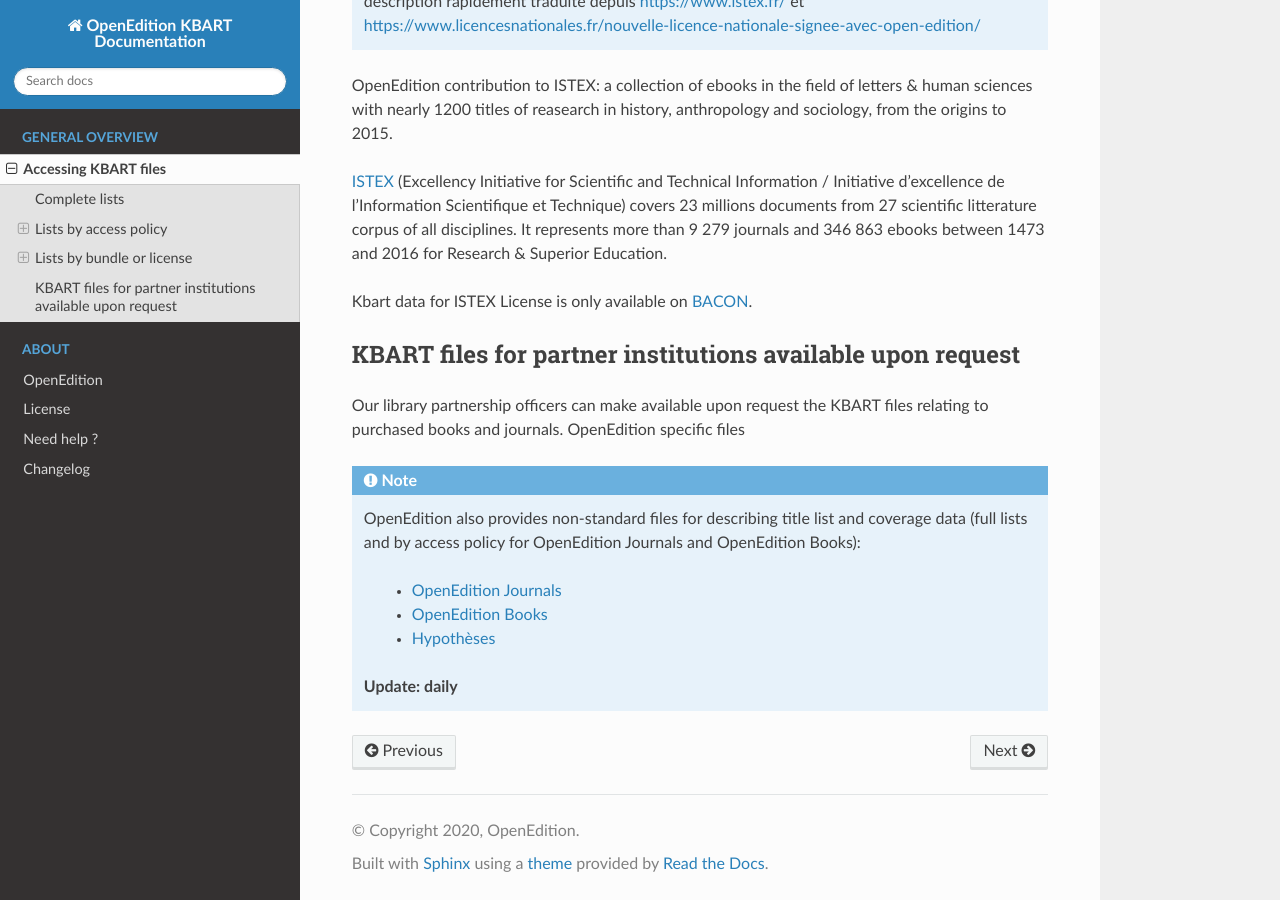
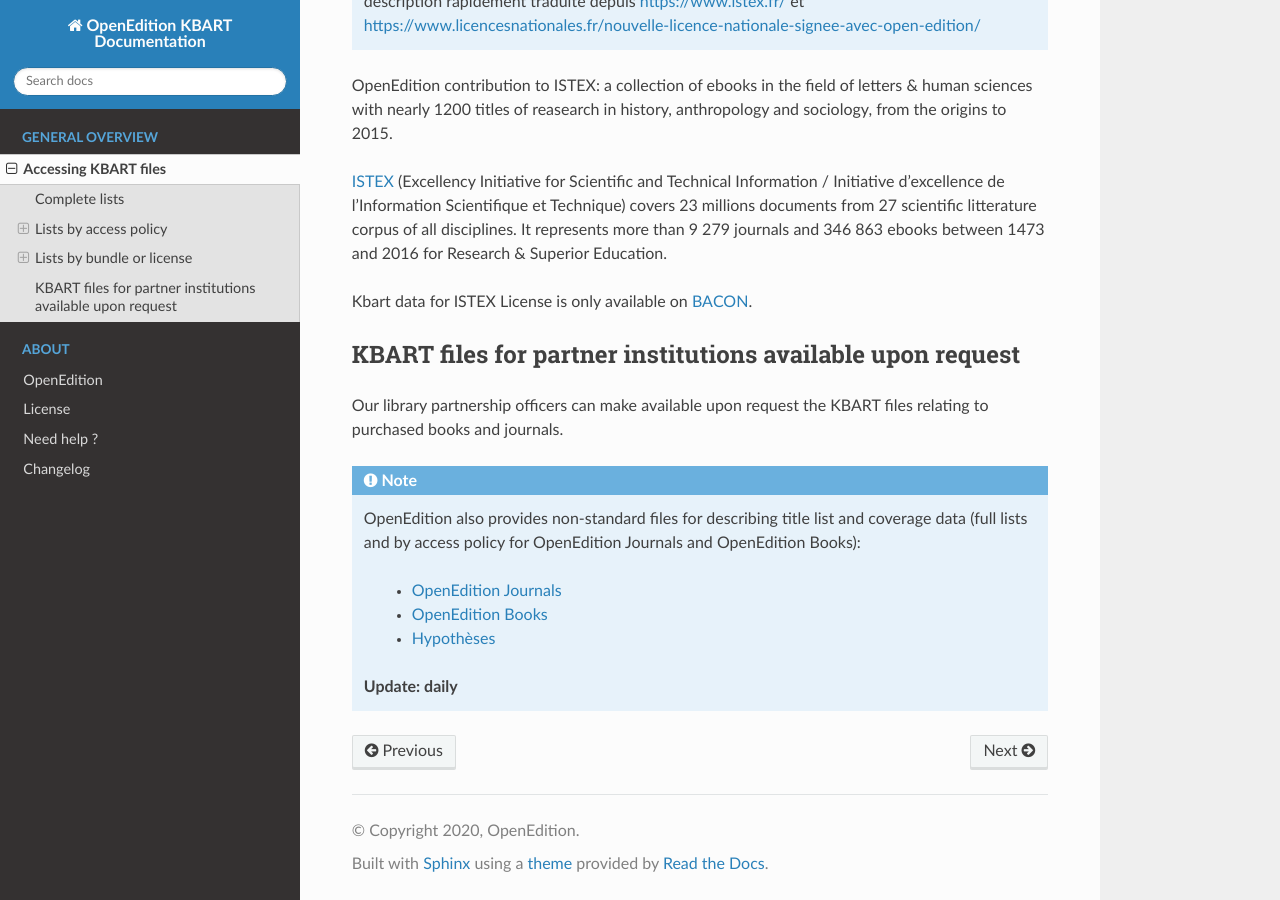
Before and after one commit to OpenEdition/kbart-openedition, a Sphinx documentation site: the page built from docs/source/access.rst, in a window 1280 px wide and 900 px high, scrolled down 1818 px. Built offline with Sphinx 7.4.7 and the Read the Docs theme 2.0.0, drawn with Linux system fonts in a browser that asks for light colours; pages that are not in the unit, such as notebooks, are missing from menus.

Commit message:
non std files

```diff
--- a/docs/source/access.rst
+++ b/docs/source/access.rst
@@ -93,7 +93,6 @@
 ------------------------------------------------------------------
 
 Our library partnership officers can make available upon request the KBART files relating to purchased books and journals.
-OpenEdition specific files
 
 .. note ::
    OpenEdition also provides non-standard files for describing title list and coverage data (full lists and by access policy for OpenEdition Journals and OpenEdition Books):
```
